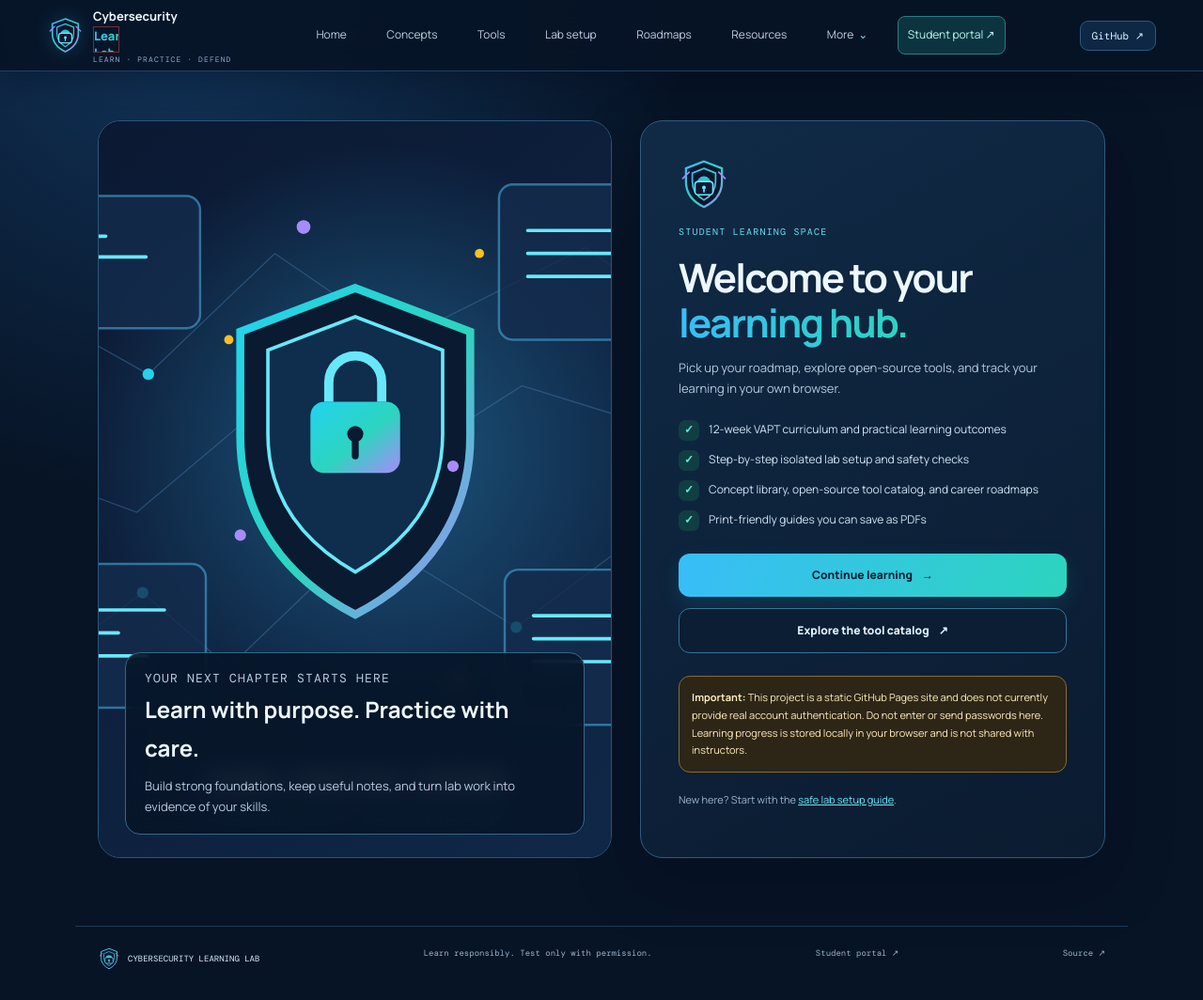
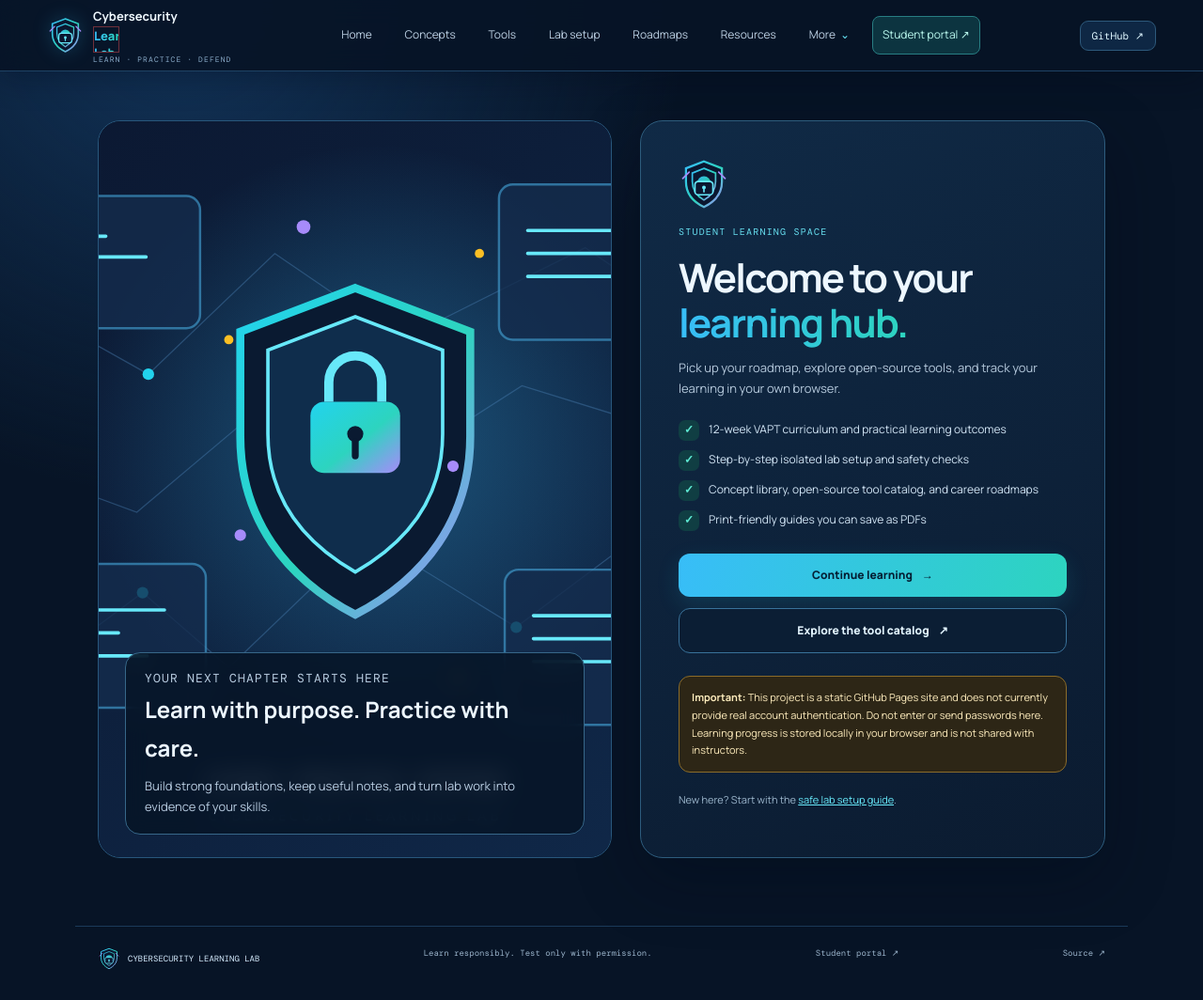
Before and after one commit to Learning-No/Cybersecurity-Learning-Lab, a Jekyll site: the page built from student-portal/index.md, in a window 1280 px wide and 1064 px high. Shown: the whole window at 94% size. Built offline with Jekyll 4.4.1, drawn with Linux system fonts in a browser that asks for light colours.

Commit message:
Ensure responsive navigation overrides legacy header styles

```diff
--- a/assets/css/navigation.css
+++ b/assets/css/navigation.css
@@ -2,17 +2,17 @@
 .skip-link{position:absolute;left:12px;top:-60px;z-index:100;background:#e0f2fe;color:#082f49;padding:10px 14px;border-radius:8px;font-weight:800}
 .skip-link:focus{top:10px}
 .topbar{height:auto;min-height:76px;gap:18px;padding-inline:max(calc((100vw - 1180px)/2),24px)}
-.site-nav{display:flex;align-items:center;justify-content:center;gap:clamp(6px,1vw,14px);min-width:0;flex:1;color:#bdd0e3;font-size:12px}
-.site-nav>a,.nav-more>summary{display:inline-flex;align-items:center;justify-content:center;white-space:nowrap;padding:9px 10px;border:1px solid transparent;border-radius:8px;color:inherit;cursor:pointer;list-style:none;transition:background .15s,border-color .15s,color .15s}
+.topbar .site-nav{display:flex;align-items:center;justify-content:center;gap:clamp(6px,1vw,14px);min-width:0;flex:1;color:#bdd0e3;font-size:12px}
+.topbar .site-nav>a,.nav-more>summary{display:inline-flex;align-items:center;justify-content:center;white-space:nowrap;padding:9px 10px;border:1px solid transparent;border-radius:8px;color:inherit;cursor:pointer;list-style:none;transition:background .15s,border-color .15s,color .15s}
 .nav-more>summary::-webkit-details-marker{display:none}
 .nav-more>summary span{margin-left:5px;color:#67e8f9}
-.site-nav>a:hover,.nav-more>summary:hover,.nav-more[open]>summary{background:#102b46;border-color:#2d597b;color:#e6faff}
-.site-nav .portal-link{background:#0c3440;border-color:#287e83;color:#b9f7ed}
+.topbar .site-nav>a:hover,.nav-more>summary:hover,.nav-more[open]>summary{background:#102b46;border-color:#2d597b;color:#e6faff}
+.topbar .site-nav .portal-link{background:#0c3440;border-color:#287e83;color:#b9f7ed}
 .nav-more{position:relative}
 .nav-menu{position:absolute;top:calc(100% + 8px);right:0;z-index:30;display:grid;gap:4px;min-width:190px;padding:8px;border:1px solid #2d597b;border-radius:10px;background:#0b1c31;box-shadow:0 18px 44px #020817cc}
 .nav-menu a{display:block;padding:10px 12px;border-radius:6px;color:#d8eaf8;white-space:nowrap}
 .nav-menu a:hover,.nav-menu a:focus-visible{background:#123653;color:#67e8f9;outline:none}
-.site-nav a:focus-visible,.nav-more>summary:focus-visible,.github:focus-visible{outline:2px solid #67e8f9;outline-offset:3px}
-@media(max-width:1080px){.topbar{padding-inline:18px;gap:10px}.site-nav{gap:3px;font-size:11px}.site-nav>a,.nav-more>summary{padding:8px 7px}.brand-copy small{letter-spacing:.6px}}
-@media(max-width:820px){.topbar{min-height:68px;flex-wrap:wrap;padding:10px 16px;gap:8px}.site-nav{order:3;flex:1 0 100%;justify-content:flex-start;flex-wrap:wrap;gap:4px;padding-top:7px;border-top:1px solid #1e4264}.site-nav>a,.nav-more>summary{font-size:11px;padding:7px 9px}.github{margin-left:auto}.nav-menu{left:0;right:auto}}
-@media(max-width:480px){.brand img{width:34px;height:34px}.brand-copy strong,.brand-copy b{font-size:12px}.brand-copy small{font-size:7px}.topbar{padding-inline:12px}.site-nav{gap:3px}.site-nav>a,.nav-more>summary{padding:7px 8px;font-size:10px}.github{padding:7px 9px;font-size:10px}}
+.topbar .site-nav a:focus-visible,.nav-more>summary:focus-visible,.github:focus-visible{outline:2px solid #67e8f9;outline-offset:3px}
+@media(max-width:1080px){.topbar{padding-inline:18px;gap:10px}.topbar .site-nav{gap:3px;font-size:11px}.topbar .site-nav>a,.nav-more>summary{padding:8px 7px}.brand-copy small{letter-spacing:.6px}}
+@media(max-width:820px){.topbar{min-height:68px;flex-wrap:wrap;padding:10px 16px;gap:8px}.topbar .site-nav{order:3;flex:1 0 100%;justify-content:flex-start;flex-wrap:wrap;gap:4px;padding-top:7px;border-top:1px solid #1e4264}.topbar .site-nav>a,.nav-more>summary{font-size:11px;padding:7px 9px}.github{margin-left:auto}.nav-menu{left:0;right:auto}}
+@media(max-width:480px){.brand img{width:34px;height:34px}.brand-copy strong,.brand-copy b{font-size:12px}.brand-copy small{font-size:7px}.topbar{padding-inline:12px}.topbar .site-nav{gap:3px}.topbar .site-nav>a,.nav-more>summary{padding:7px 8px;font-size:10px}.github{padding:7px 9px;font-size:10px}}
```
